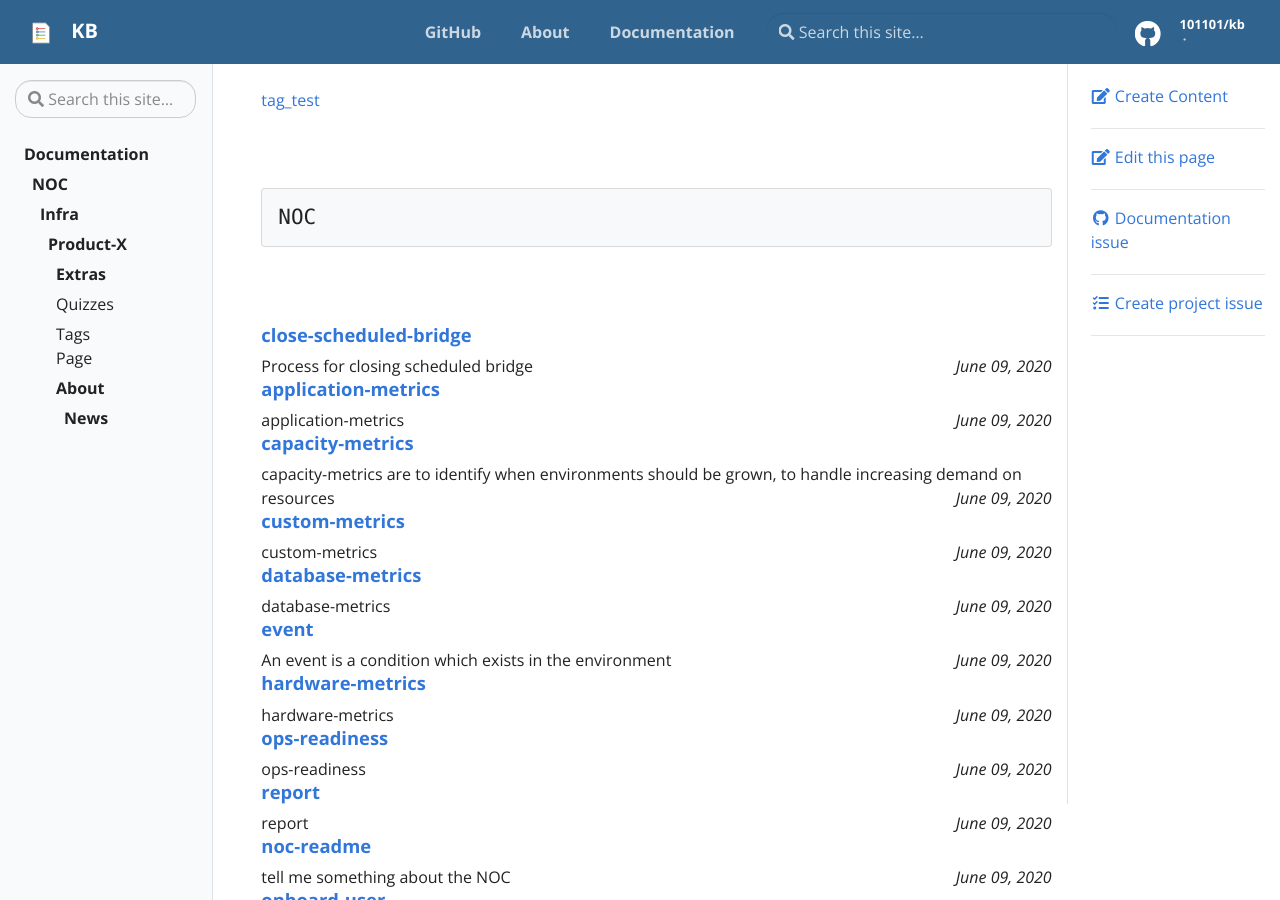
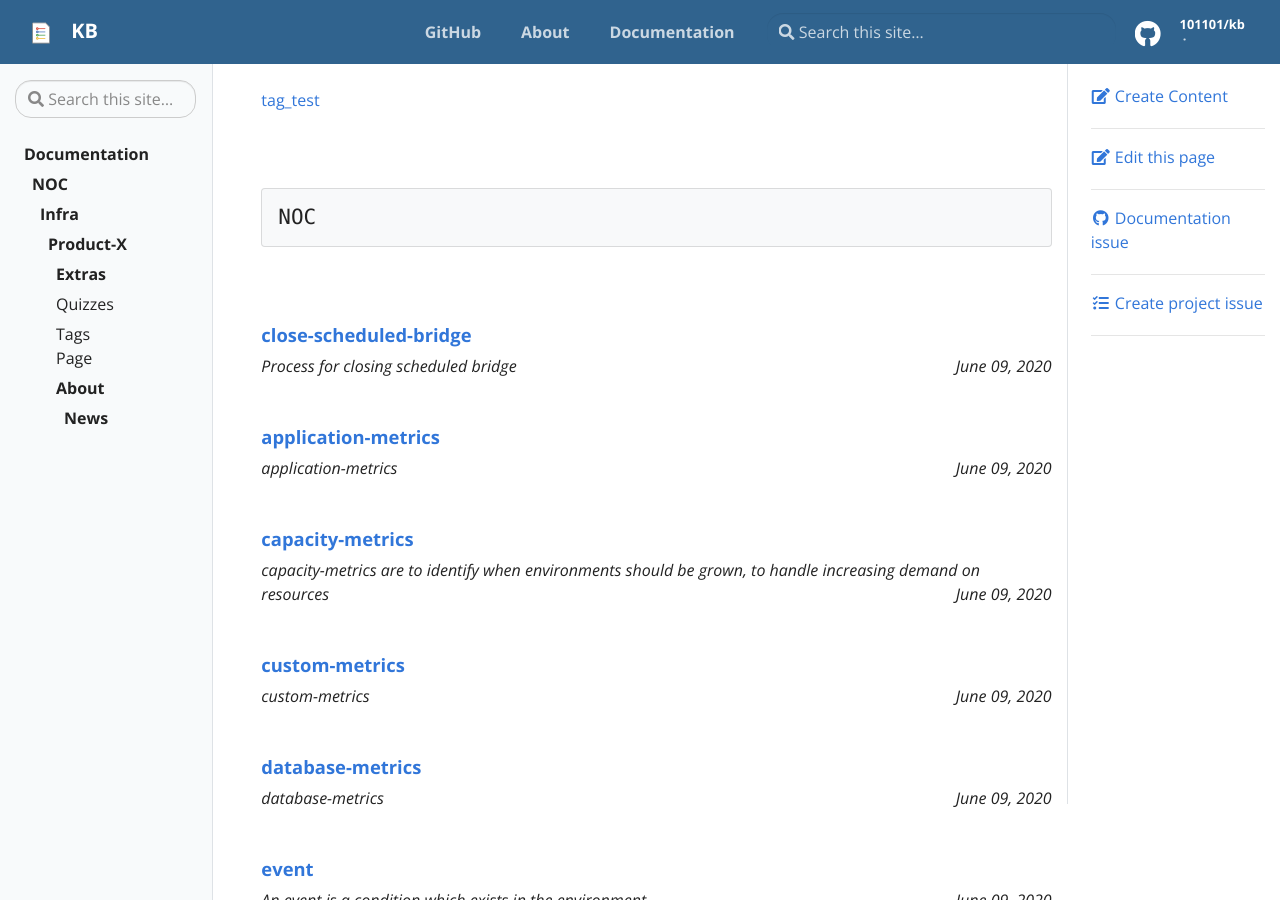
Before and after one commit to 101101/kb, a Jekyll site: the page built from pages/tag_test.html, in a window 1280 px wide and 900 px high. Built offline with Jekyll 4.4.1, drawn with Linux system fonts in a browser that asks for light colours.

Commit message:
Update tag_test.html

```diff
--- a/pages/tag_test.html
+++ b/pages/tag_test.html
@@ -24,15 +24,17 @@ permalink: /tag_test/
 
 {% for tag in tags_list %}
   {% if tag contains "noc" %}
-    <h3 id="{{ tag | replace: '/', '-' }}" class="linked-section">{% highlight err %}{{ tag | upcase }}{% endhighlight %}</h3>
+    <h3 id="{{ tag | replace: '/', '-' }}" class="linked-section">{% highlight dan %}{{ tag | upcase }}{% endhighlight %}</h3>
     <div class="post-list" style="margin-bottom:40px">
     {% for doc in site.docs %}
       {% if doc.tags contains tag %}
         <div class="tag-entry">
           <h5><b><a href="{{- site.baseurl -}}{{- doc.url -}}">{{ doc.title }}</a></b></h5>
-          {{ doc.description }}
+          <i>{{ doc.description }}</i>
           <time style="font-style:italic; float:right" datetime="{{- doc.date | date_to_xmlschema -}}">
           {{- doc.date | date: "%B %d, %Y" -}}</time>
+          <br>
+          <br>
           <br>
         </div>
       {% endif %}
```
